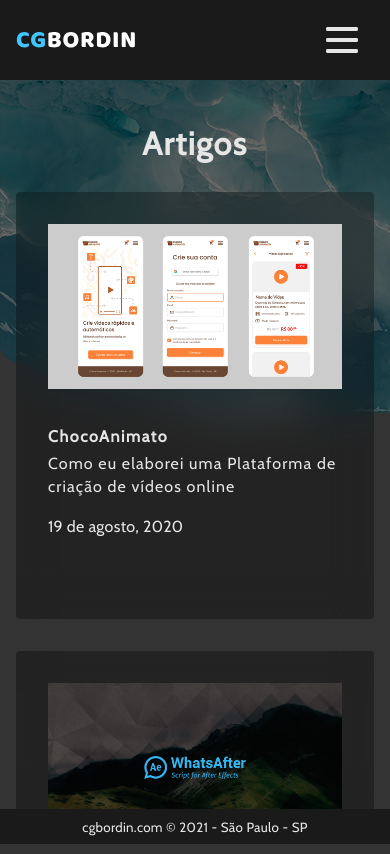
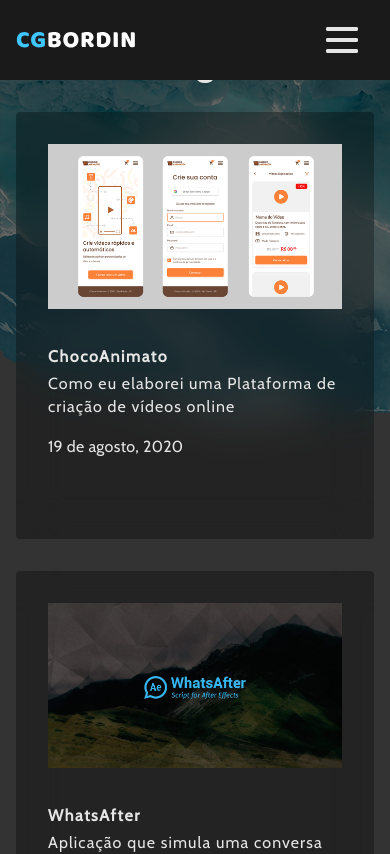
Before and after one commit to cgbinho/cgbordin_vercel, a Next.js app: page /articles in a window 390 px wide. Shown: the top 854 px of the page. Built offline with nearby package versions, Linux system fonts and the light colour scheme; no server answers.

Commit message:
Removed background blur from mobile sizes

```diff
--- a/src/components/About/styles.ts
+++ b/src/components/About/styles.ts
@@ -49,6 +49,10 @@
     display: grid;
     grid-template-columns: 1fr;
     justify-items: center;
+
+    aside {
+      backdrop-filter: unset;
+    }
   }
 `;
 
@@ -81,6 +85,7 @@
 
     aside {
       order: 3;
+      backdrop-filter: unset;
     }
   }
 `;
--- a/src/components/ExperienceCard/styles.ts
+++ b/src/components/ExperienceCard/styles.ts
@@ -33,6 +33,7 @@
     section {
       padding: 1.5rem;
       margin-bottom: 1rem;
+      backdrop-filter: unset;
     }
   }
 `;
--- a/src/components/Layout/index.tsx
+++ b/src/components/Layout/index.tsx
@@ -6,11 +6,13 @@
 
 const Layout = (props) => {
   return (
-    <Container>
+    <>
       <NavBar />
-      <Content>{props.children}</Content>
-      <Footer />
-    </Container>
+      <Container>
+        <Content>{props.children}</Content>
+        <Footer />
+      </Container>
+    </>
   );
 };
 
--- a/src/components/Layout/styles.ts
+++ b/src/components/Layout/styles.ts
@@ -1,12 +1,11 @@
 import styled from 'styled-components';
 
 export const Container = styled.div`
-  height: 100vh;
+  /* height: 100vh; */
   display: grid;
   grid-template-columns: 1fr;
-  grid-template-rows: auto 1fr auto;
+  grid-template-rows: 1fr auto;
   grid-template-areas:
-    'header'
     'main'
     'footer';
 `;
--- a/src/components/NavBar/styles.ts
+++ b/src/components/NavBar/styles.ts
@@ -3,13 +3,16 @@
 export const Container = styled.nav`
   display: grid;
   grid-auto-flow: column;
-  grid-area: header;
+  /* grid-area: header; */
   justify-content: space-between;
   align-items: center;
   grid-gap: 1rem;
   padding: 0 2rem;
   background-color: var(--gray-100);
   height: 80px;
+  width: 100%;
+  position: fixed;
+  z-index: 1;
 
   @media (max-width: 920px) {
     grid-gap: 0.5rem;
--- a/src/components/Projects/styles.ts
+++ b/src/components/Projects/styles.ts
@@ -52,6 +52,7 @@
 
     section {
       padding: 1.5rem;
+      backdrop-filter: unset;
     }
 
     .projects_list {
```
Also changed, not shown: src/styles/aepzera.ts (+10 -0 lines).
